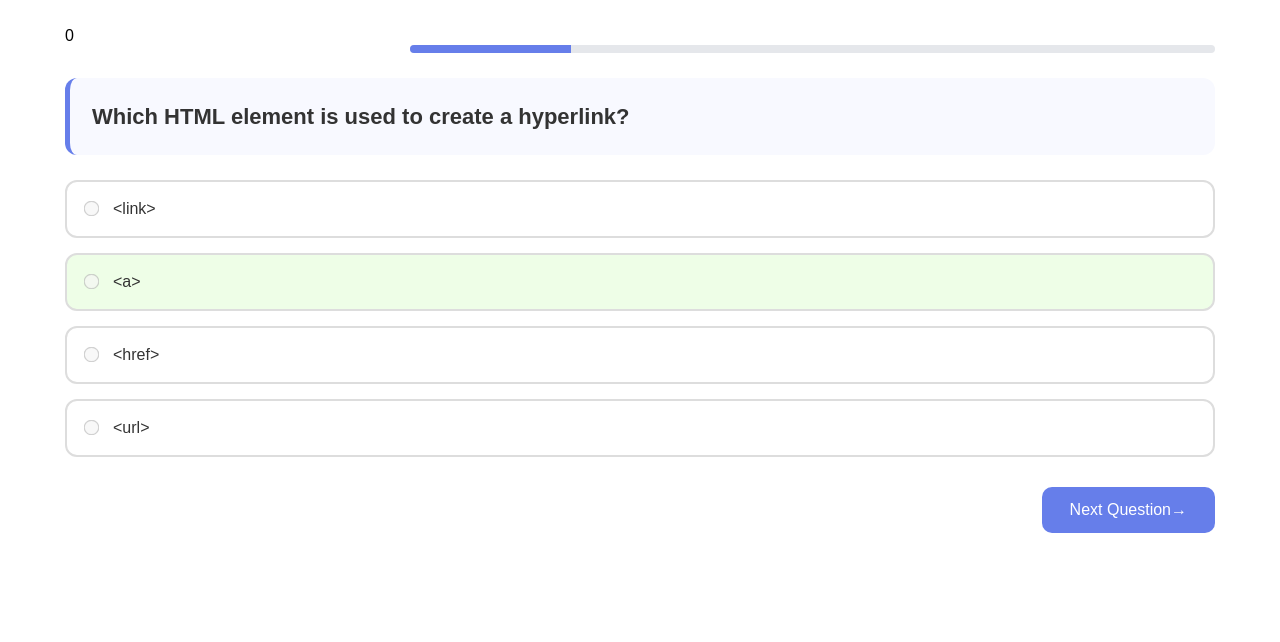
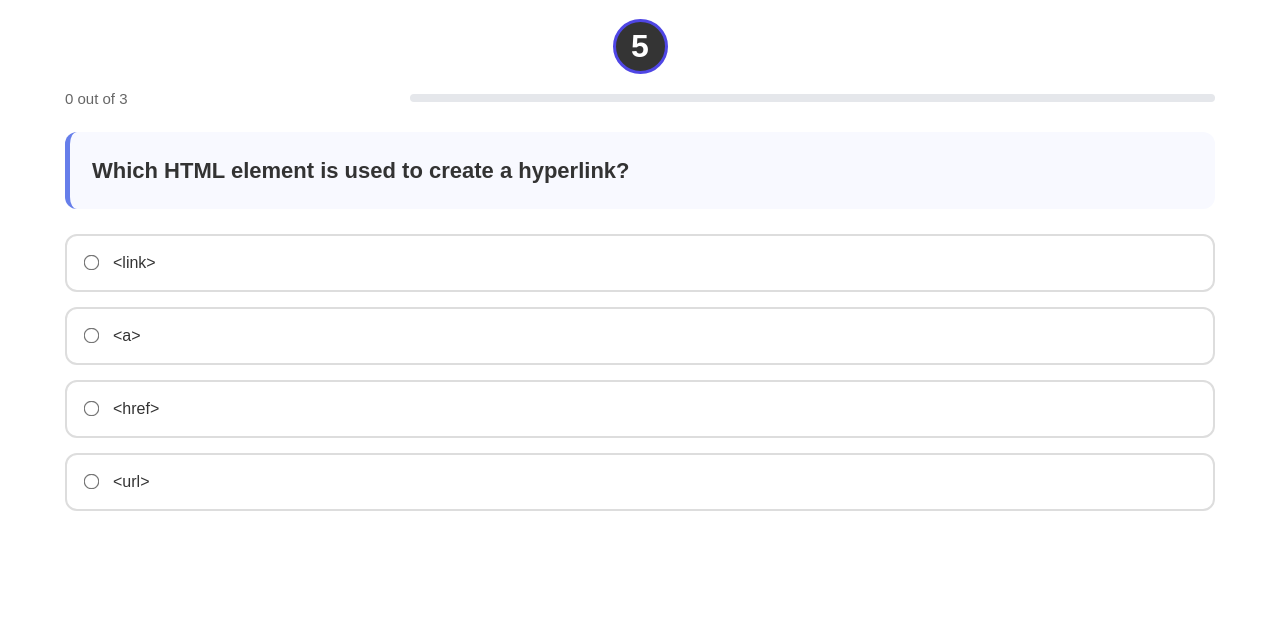
Before and after one commit to faiyazdev/quiz-app-javascript, a plain HTML site: page index.html in a window 1280 px wide. Shown: the part 158-800 px from the top of the page. Drawn offline with Linux system fonts and the light colour scheme.

Commit message:
feat: add visual progress indicator for quiz completion

```diff
--- a/script.js
+++ b/script.js
@@ -43,7 +43,8 @@
   function renderQuiz() {
     const quizQuestion = document.querySelector(".question-card h2");
     const currentQuiz = quizData[currentQuizIndex];
-    countDown(5, currentQuiz);
+    countDown(10, currentQuiz);
+    updateProgressBar(currentQuizIndex, quizData.length);
     // assign quiz data to these following elements
     quizQuestion.textContent = currentQuiz.question;
     quizOptions.innerHTML = "";
@@ -135,6 +136,16 @@
       .querySelector("#restartBtn")
       .addEventListener("click", restartGame);
   }
+
+  function updateProgressBar(currentQuizIndex, lengthOfQuiz) {
+    const progressTxt = document.querySelector(".progress span");
+    // const progressBar = document.querySelector(".progress-bar");
+    const progressFill = document.querySelector(".progress-fill");
+
+    progressTxt.textContent = `${currentQuizIndex} out of ${lengthOfQuiz}`;
+    progressFill.style.width = `${(currentQuizIndex / lengthOfQuiz) * 100}%`;
+    console.log(`${(currentQuizIndex / lengthOfQuiz) * 100}`);
+  }
 }
 
 quizGame();
--- a/style.css
+++ b/style.css
@@ -55,7 +55,7 @@
 }
 
 .progress-fill {
-  width: 20%;
+  width: 0%;
   height: 100%;
   background: #667eea;
 }
@@ -197,3 +197,24 @@
     padding: 15px;
   }
 }
+
+.timer {
+  width: 55px;
+  height: 55px;
+
+  display: grid;
+  place-items: center;
+
+  margin: 1rem auto;
+
+  border-radius: 50%;
+  background: rgba(30, 30, 30, 0.9);
+  color: #fff;
+
+  border: 3px solid #4f46e5;
+
+  font-size: 2rem;
+  font-weight: bold;
+
+  backdrop-filter: blur(10px);
+}
```
